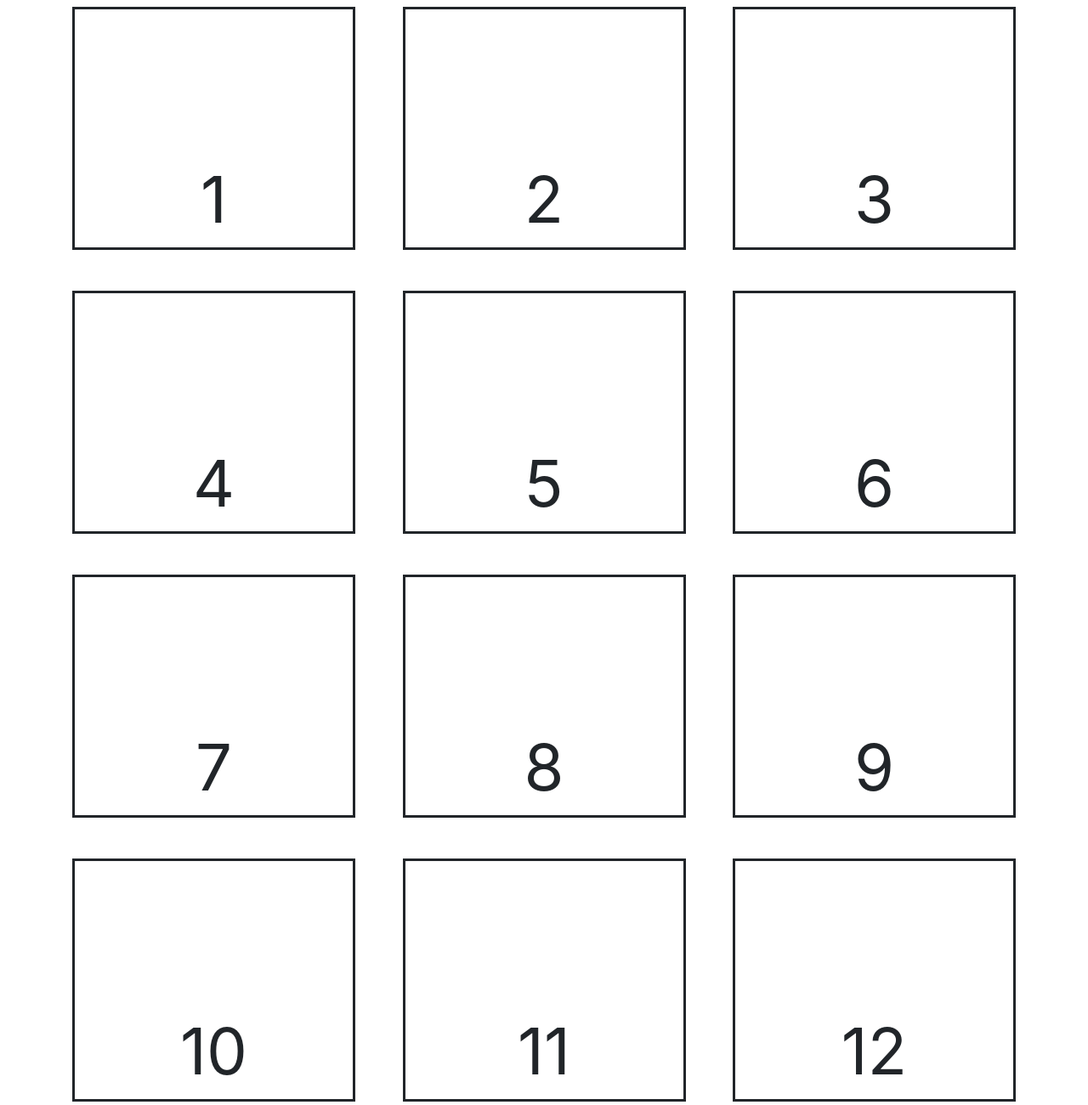
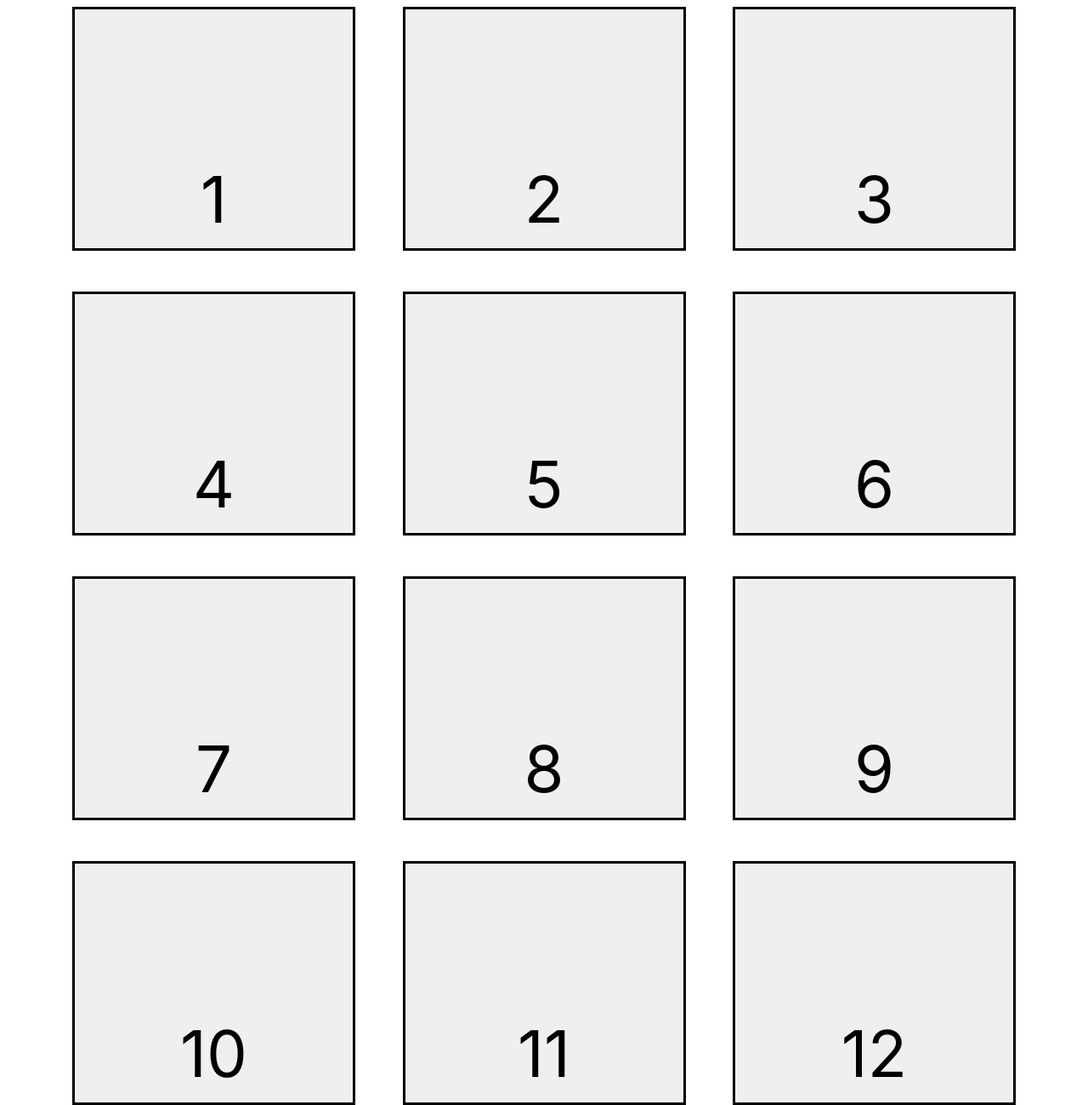
Before and after one commit to ayansengupta998/Tyles, a plain HTML site: page index.html in a window 1280 px wide. Shown: the part 18-1318 px from the top of the page at 85% size. Drawn offline with nearby package versions, Linux system fonts and the light colour scheme.

Commit message:
changed to buttons, made js file

```diff
--- /dev/null
+++ b/buttons.js
@@ -0,0 +1,17 @@
+var stations_occupied = new Array(12).fill(false);
+console.log(stations_occupied);
+
+var buttons = document.getElementsByClassName("button");
+console.log(buttons);
+for (i = 0; i < buttons.length; i++)
+{
+    // this is bad, since i = 12 at the end it makes them all 12 hahaha
+    buttons[i].onclick = function() {changeStatus(i)};
+}
+
+function changeStatus(station_number)
+{
+    console.log(station_number);
+    stations_occupied[station_number] = !stations_occupied[station_number];
+    console.log(stations_occupied);
+}
--- a/index.html
+++ b/index.html
@@ -4,47 +4,48 @@
 <link rel="stylesheet" href="https://stackpath.bootstrapcdn.com/bootstrap/4.3.1/css/bootstrap.min.css" integrity="sha384-ggOyR0iXCbMQv3Xipma34MD+dH/1fQ784/j6cY/iJTQUOhcWr7x9JvoRxT2MZw1T" crossorigin="anonymous">
 <link rel="stylesheet" href ="CSS/stylingboxes.css">
 <title>Tyles - observerd testing management queing system</title>
+
 </head>
 <body>
 <section class="main_layout">
     <div class="container">
         <div class="tiles">
-            <div class = "element col">
+            <button type = "button" class = "button element col">
                 1
-            </div>
-            <div class = "element col">
+            </button>
+            <button type = "button" class = "button element col">
                 2
-            </div>
-            <div class = "element col">
+            </button>
+            <button type = "button" class = "button element col">
                 3
-            </div>
-            <div class = "element col">
+            </button>
+            <button type = "button" class = "button element col">
                 4
-            </div>
-            <div class = "element col">
+            </button>
+            <button type = "button" class = "button element col">
                 5
-            </div>
-            <div class = "element col">
+            </button>
+            <button type = "button" class = "button element col">
                 6
-            </div>
-            <div class = "element col">
+            </button>
+            <button type = "button" class = "button element col">
                 7
-            </div>
-            <div class = "element col">
+            </button>
+            <button type = "button" class = "button element col">
                 8
-            </div>
-            <div class = "element col">
+            </button>
+            <button type = "button" class = "button element col">
                 9
-            </div>
-            <div class = "element col">
+            </button>
+            <button type = "button" class = "button element col">
                 10
-            </div>
-            <div class = "element col">
+            </button>
+            <button type = "button" class = "button element col">
                 11
-            </div>
-            <div class = "element col">
+            </button>
+            <button type = "button" class = "button element col">
                 12
-            </div>
+            </button>
 
 
         </div>
@@ -53,5 +54,6 @@
 <script src="https://code.jquery.com/jquery-3.3.1.slim.min.js" integrity="sha384-q8i/X+965DzO0rT7abK41JStQIAqVgRVzpbzo5smXKp4YfRvH+8abtTE1Pi6jizo" crossorigin="anonymous"></script>
 <script src="https://cdnjs.cloudflare.com/ajax/libs/popper.js/1.14.7/umd/popper.min.js" integrity="sha384-UO2eT0CpHqdSJQ6hJty5KVphtPhzWj9WO1clHTMGa3JDZwrnQq4sF86dIHNDz0W1" crossorigin="anonymous"></script>
 <script src="https://stackpath.bootstrapcdn.com/bootstrap/4.3.1/js/bootstrap.min.js" integrity="sha384-JjSmVgyd0p3pXB1rRibZUAYoIIy6OrQ6VrjIEaFf/nJGzIxFDsf4x0xIM+B07jRM" crossorigin="anonymous"></script>
+<script src="buttons.js"></script>
 </body>
 </html>
```
